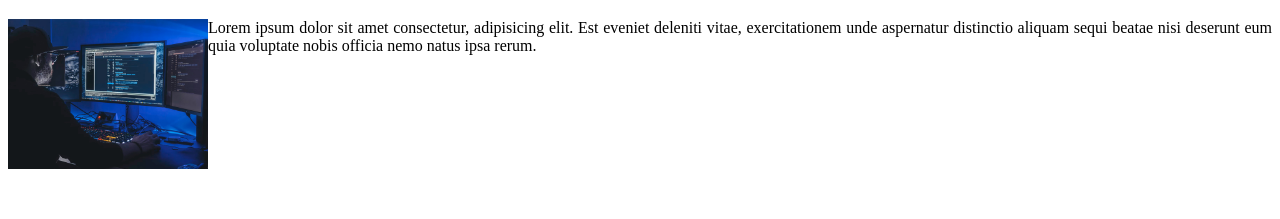
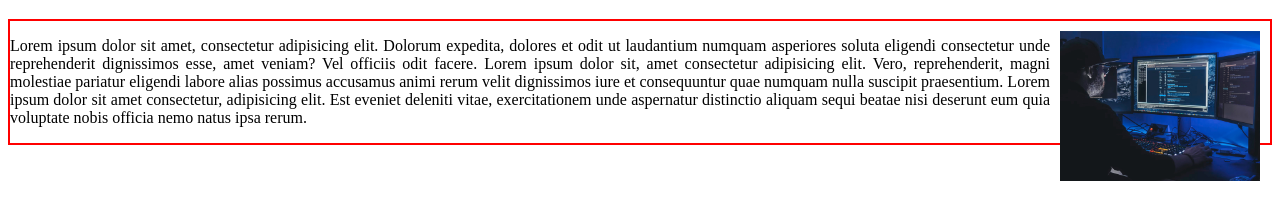
Before and after one commit to Ellyxina/IT-school, a plain HTML site: page curs 4/float.html in a window 1280 px wide. Shown: the part 87-306 px from the top of the page. Drawn offline with Linux system fonts and the light colour scheme.

Commit message:
sesiunea 4

```diff
--- a/curs 4/float.html
+++ b/curs 4/float.html
@@ -1,21 +1,41 @@
 <!DOCTYPE html>
 <html lang="en">
   <head>
-    <meta charset="UTF-8">
-    <meta name="viewport" content="width=device-width, initial-scale=1.0">
-    <title>Float</title>\
+    <meta charset="UTF-8" />
+    <meta name="viewport" content="width=device-width, initial-scale=1.0" />
+    <title>Float</title>
+    \
     <style>
-        img{
+      img {
         height: 150px;
-            float: left;
+        float: right;
+        margin: 10px;
       }
-        p{
+      p {
+        /* clear: both; */
+      }
+      div {
         text-align: justify;
+        border: 2px solid red;
       }
     </style>
   </head>
   <body>
     <h1>Float example</h1>
-    <p> <img src="/curs 2/cursant.jpeg"> Lorem ipsum dolor sit amet consectetur, adipisicing elit. Est eveniet deleniti vitae, exercitationem unde aspernatur distinctio aliquam sequi beatae nisi deserunt eum quia voluptate nobis officia nemo natus ipsa rerum.</p>
+    <div>
+      <img src="/curs 2/cursant.jpeg" />
+      <p>
+        Lorem ipsum dolor sit amet, consectetur adipisicing elit. Dolorum
+        expedita, dolores et odit ut laudantium numquam asperiores soluta
+        eligendi consectetur unde reprehenderit dignissimos esse, amet veniam?
+        Vel officiis odit facere. Lorem ipsum dolor sit, amet consectetur
+        adipisicing elit. Vero, reprehenderit, magni molestiae pariatur eligendi
+        labore alias possimus accusamus animi rerum velit dignissimos iure et
+        consequuntur quae numquam nulla suscipit praesentium. Lorem ipsum dolor
+        sit amet consectetur, adipisicing elit. Est eveniet deleniti vitae,
+        exercitationem unde aspernatur distinctio aliquam sequi beatae nisi
+        deserunt eum quia voluptate nobis officia nemo natus ipsa rerum.
+      </p>
+    </div>
   </body>
 </html>
```
Lines whose indentation alone changed are shown as unchanged.
